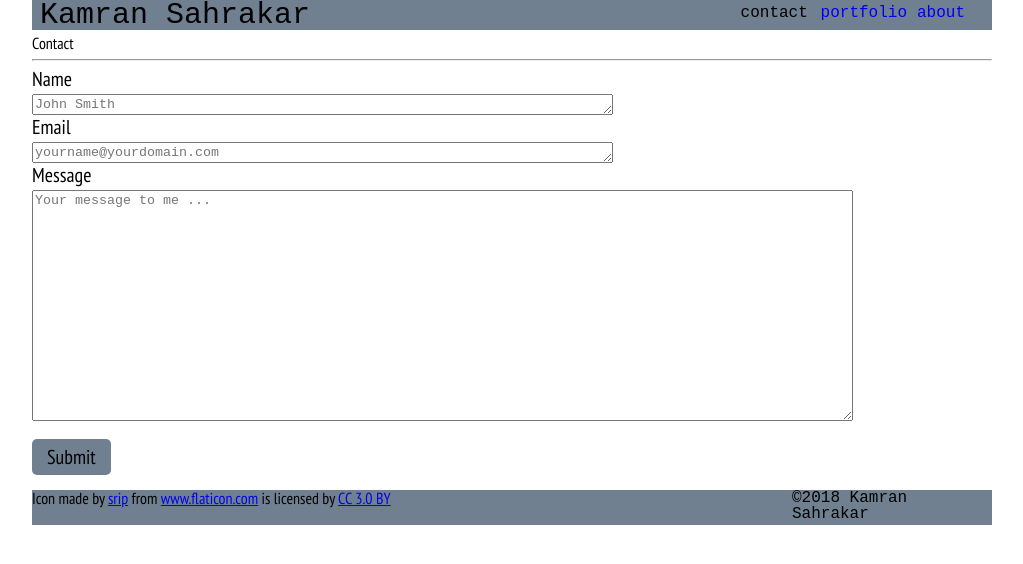
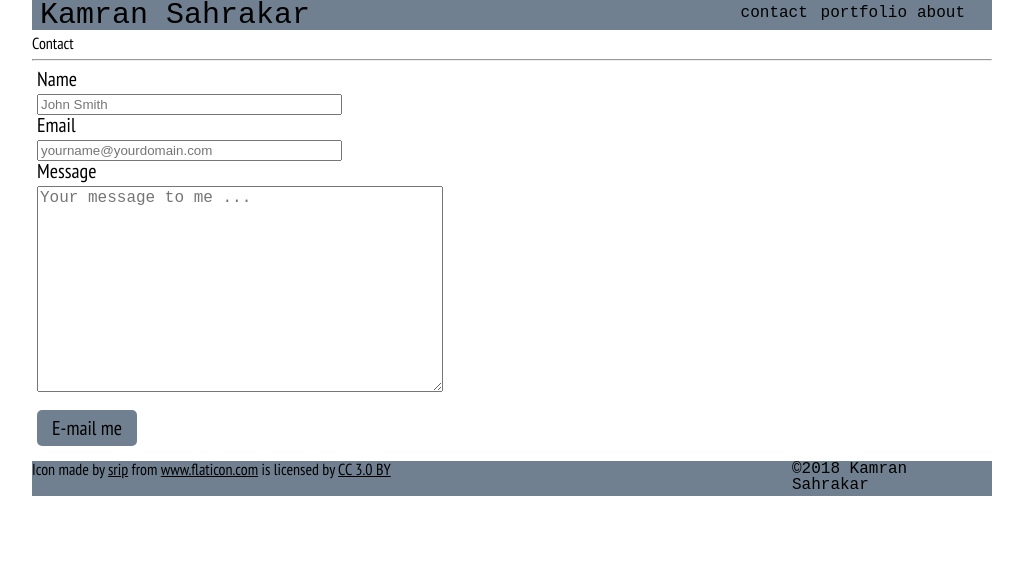
Before and after one commit to ksahrakar/uPortfolio, a plain HTML site: page contact.html in a window 1280 px wide. Shown: the whole page, without its empty margins (128-1151 px from the left). Drawn offline with Linux system fonts and the light colour scheme; files that its build step writes are made by us from their sources; a web font is replaced by a local one.

Commit message:
email functional;minor styling

```diff
--- a/assets/css/style.css
+++ b/assets/css/style.css
@@ -103,7 +103,7 @@ p {
     float: left;
 }
 
-button{
+#sButton{
     margin-bottom:10px;
     padding: 5px 15px;
     border-radius: 5px;
@@ -113,7 +113,7 @@ button{
     font-size:20px;
 }
 
-button:hover{
+#sButton:hover{
     background-color: lightgray;
     cursor:pointer;
 }
@@ -148,6 +148,9 @@ button:hover{
 a:visited{
     color:black;
 }
+a:link{
+    color: black;
+}
 
 img:hover{
     cursor:pointer;
@@ -156,3 +159,12 @@ img:hover{
 .aboutMe>img{
     float:left;
 }
+
+#msg{
+    height:200px;
+    width:400px;
+    font-size: 16px;
+}
+form{
+    margin-left: 5px;
+}
--- a/contact.html
+++ b/contact.html
@@ -33,15 +33,17 @@
     <div class="contentDiv">
         <h2>Contact</h2>
         <hr>
-        <p class="paras2">Name</p>
-        <textarea cols="70" rows="1" placeholder="John Smith"></textarea>
-        <p class="paras2">Email</p>
-        <textarea cols="70" rows="1" placeholder="yourname@yourdomain.com"></textarea>
-        <p class="paras2">Message</p>
-        <textarea cols="100" rows="15" placeholder="Your message to me ..."></textarea>
-        <br>
-        <br>
-        <button>Submit</button>
+        <form class="gform" action="https://script.google.com/macros/s/AKfycbwGGKjb28kX4fvweozOszUR7hKnSItAtDNYxVk/exec" method="post">
+            <p class="paras2">Name</p>
+            <input type="text" name="name" size="35" placeholder="John Smith"></textarea>
+            <p class="paras2">Email</p>
+            <input type="text" name="email" size="35" placeholder="yourname@yourdomain.com"></textarea>
+            <p class="paras2">Message</p>
+            <textarea type="text" name="message" id="msg" placeholder="Your message to me ..."></textarea>
+            <br>
+            <br>
+            <input type="submit" value="E-mail me" id="sButton">
+        </form>
     </div>
 <!-- End of all Content Info -->
 
```
Also changed, not shown: portfolio.html (+1 -1 lines).
